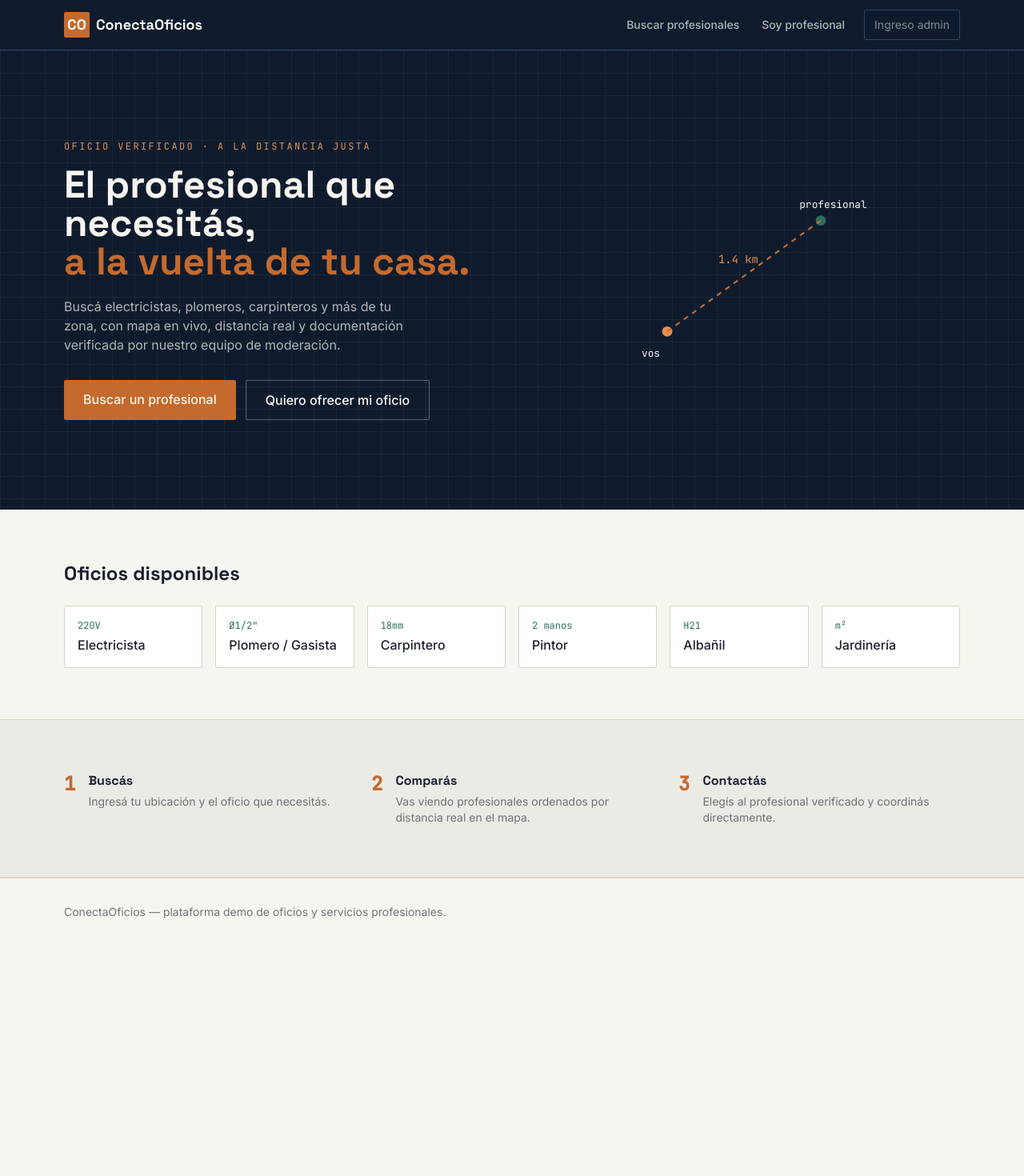
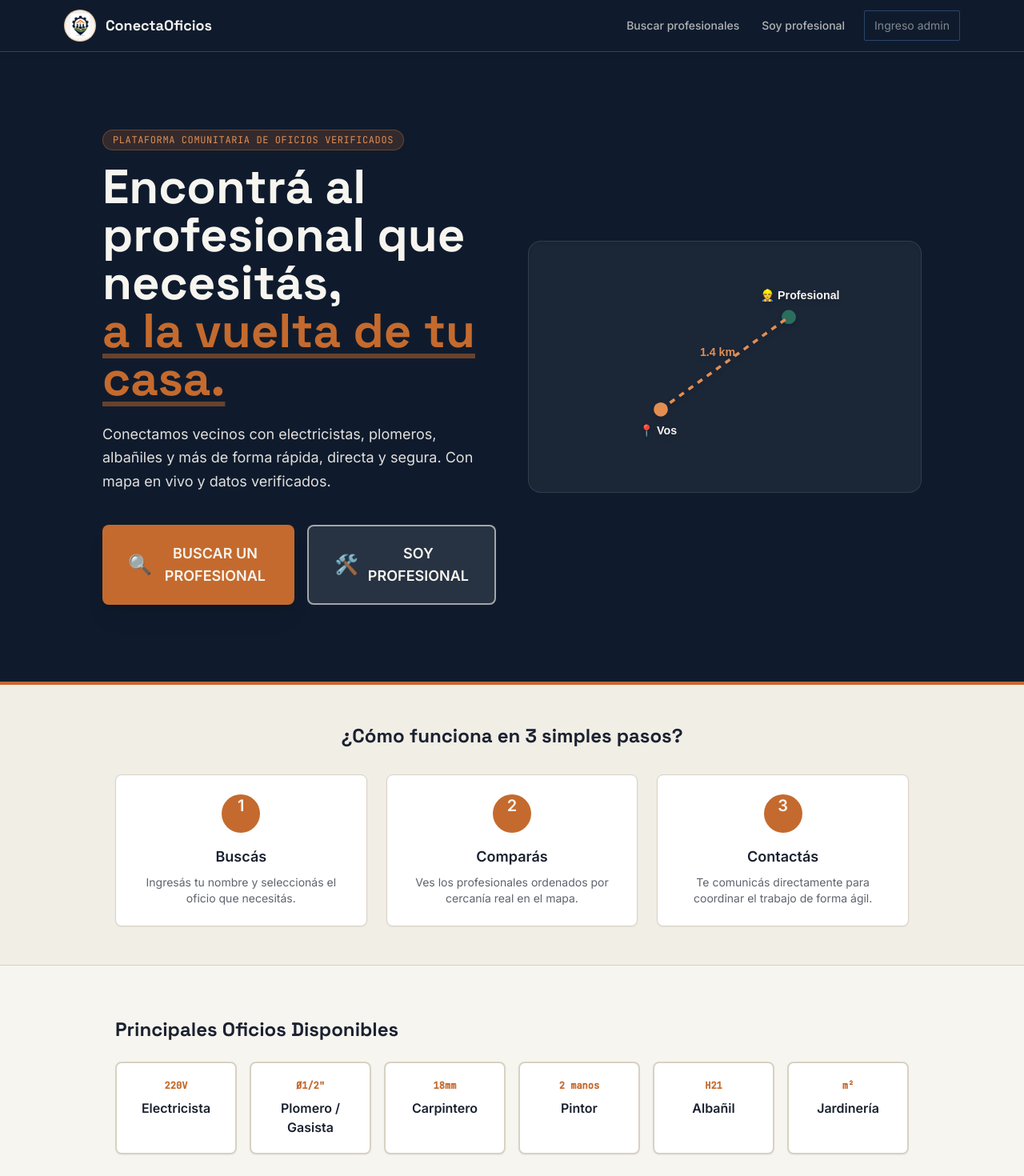
Before and after one commit to JorBuffa/directorio-profesionales, a React (Vite) app in the folder frontend/: page / in a window 1280 px wide. Shown: the top 1470 px of the page at 80% size. Before the commit the page ends 1182 px from the top, so only its background shows below. Built offline with nearby package versions, Linux system fonts and the light colour scheme.

Commit message:
Actualizacion de iconos, footer y boton de rubro

```diff
--- a/frontend/index.html
+++ b/frontend/index.html
@@ -4,6 +4,7 @@
     <meta charset="UTF-8" />
     <meta name="viewport" content="width=device-width, initial-scale=1.0" />
     <title>ConectaOficios — Encontrá al profesional que necesitás</title>
+    <link rel="icon" type="image/x-icon" href="/isotipo.ico" />
     <link rel="preconnect" href="https://fonts.googleapis.com" />
     <link
       href="https://fonts.googleapis.com/css2?family=Space+Grotesk:wght@500;700&family=Inter:wght@400;500;600&family=JetBrains+Mono:wght@400;500&display=swap"
--- a/frontend/src/components/Footer.jsx
+++ b/frontend/src/components/Footer.jsx
@@ -1,8 +1,18 @@
 export default function Footer() {
   return (
     <footer className="border-t border-stone bg-paper">
-      <div className="mx-auto max-w-6xl px-4 py-8 text-sm text-ink/60">
-        <p>ConectaOficios — plataforma demo de oficios y servicios profesionales.</p>
+      <div className="mx-auto flex max-w-6xl flex-col sm:flex-row items-center justify-between px-4 py-8 text-sm text-ink/60 gap-4 text-center sm:text-left">
+
+        {/* Lado izquierdo */}
+        <div>
+          <span className="font-bold text-ink">ConectaOficios</span> — Mano de Obras y Servicios Profesionales
+        </div>
+
+        {/* Lado derecho */}
+        <div className="text-ink/80 font-medium">
+          © 2026 PiPis3D — Todos los derechos reservados
+        </div>
+
       </div>
     </footer>
   );
--- a/frontend/src/components/Navbar.jsx
+++ b/frontend/src/components/Navbar.jsx
@@ -1,5 +1,6 @@
 import { NavLink } from "react-router-dom";
 import { useAuth } from "../context/AuthContext.jsx";
+import isotipo from "../assets/isotipo.jpg"; // Asegurate que la imagen esté en src/assets/isotipo.jpg (o .png)
 
 const linkClasses = ({ isActive }) =>
   `px-3 py-2 text-sm font-medium transition-colors ${
@@ -10,11 +11,21 @@ export default function Navbar() {
   const { user, logout } = useAuth();
 
   return (
-    <header className="bg-blueprint sticky top-0 z-40 border-b border-blueprint-line">
+    <header className="bg-blueprint sticky top-0 z-40 border-b border-blueprint-line shadow-md">
       <div className="mx-auto flex max-w-6xl items-center justify-between px-4 py-3">
-        <NavLink to="/" className="flex items-center gap-2 font-display text-lg font-bold text-paper">
-          <span className="grid h-8 w-8 place-items-center rounded-sm bg-copper text-paper">CO</span>
-          ConectaOficios
+
+        {/* LOGO E ISOTIPO ADAPTADO */}
+        <NavLink to="/" className="flex items-center gap-3 font-display text-lg font-bold text-paper group">
+          <div className="w-10 h-10 rounded-full bg-paper flex items-center justify-center p-1 shadow-inner border border-copper/40 overflow-hidden">
+            <img
+              src={isotipo}
+              alt="ConectaOficios Isotipo"
+              className="w-full h-full object-contain"
+            />
+          </div>
+          <span className="group-hover:text-copper transition">
+            ConectaOficios
+          </span>
         </NavLink>
 
         <nav className="flex items-center gap-1">
--- a/frontend/src/pages/Buscar.jsx
+++ b/frontend/src/pages/Buscar.jsx
@@ -217,16 +217,17 @@ export default function Buscar() {
       {/* PASO 3 */}
       {paso === "resultados" && (
         <div>
-          <div className="flex items-center justify-between border-b border-stone pb-4">
+          {/* Cabecera adaptada con botón grande y llamativo */}
+          <div className="flex flex-col sm:flex-row sm:items-center sm:justify-between border-b border-stone pb-4 gap-4">
             <div>
               <h1 className="font-display text-2xl font-bold text-ink">Profesionales más cercanos</h1>
               <p className="text-sm text-ink/60">Resultados ordenados por cercanía para <strong>{nombreCliente}</strong>.</p>
             </div>
             <button
               onClick={() => setPaso("rubros")}
-              className="rounded-sm border border-stone bg-white px-4 py-2 text-xs font-medium text-ink hover:border-copper cursor-pointer"
+              className="w-full sm:w-auto rounded-xl bg-copper px-5 py-3 text-sm font-bold text-paper shadow-md hover:bg-copper/90 transition flex items-center justify-center gap-2 cursor-pointer"
             >
-              Elegir otro rubro
+              🔍 Elegir otro rubro
             </button>
           </div>
 
--- a/frontend/src/pages/Home.jsx
+++ b/frontend/src/pages/Home.jsx
@@ -11,113 +11,116 @@ const categorias = [
 
 export default function Home() {
   return (
-    <div>
-      {/* HERO: grilla de plano técnico + línea de ruta punteada, el elemento
-          firma de la página, conectando un pin de profesional con el usuario. */}
-      <section className="relative overflow-hidden bg-blueprint bg-blueprintGrid bg-grid">
-        <div className="mx-auto grid max-w-6xl gap-10 px-4 py-20 md:grid-cols-2 md:py-28">
+    <div className="bg-paper min-h-screen">
+      {/* HERO: Sección principal rediseñada con alto impacto y botones gigantes */}
+      <section className="bg-blueprint px-4 py-16 md:py-24 text-paper text-center md:text-left border-b-4 border-copper">
+        <div className="mx-auto max-w-5xl grid gap-10 md:grid-cols-2 items-center">
+
+          {/* Textos y botones de acceso principal */}
           <div>
-            <p className="font-mono text-xs uppercase tracking-[0.2em] text-copper-light">
-              Oficio verificado · a la distancia justa
+            <span className="inline-block bg-copper/20 text-copper-light border border-copper/40 px-3 py-1 rounded-full text-xs font-mono tracking-wider uppercase mb-4">
+              Plataforma comunitaria de oficios verificados
+            </span>
+            <h1 className="font-display text-4xl font-extrabold leading-tight md:text-6xl text-paper">
+              Encontrá al profesional que necesitás, <br />
+              <span className="text-copper underline decoration-copper/50 underline-offset-8">a la vuelta de tu casa.</span>
+            </h1>
+            <p className="mt-6 text-lg text-paper/90 leading-relaxed max-w-xl">
+              Conectamos vecinos con electricistas, plomeros, albañiles y más de forma rápida, directa y segura. Con mapa en vivo y datos verificados.
             </p>
-            <h1 className="mt-4 font-display text-4xl font-bold leading-[1.05] text-paper md:text-5xl">
-              El profesional que necesitás,
-              <br />
-              <span className="text-copper">a la vuelta de tu casa.</span>
-            </h1>
-            <p className="mt-5 max-w-md text-paper/70">
-              Buscá electricistas, plomeros, carpinteros y más de tu zona, con
-              mapa en vivo, distancia real y documentación verificada por
-              nuestro equipo de moderación.
-            </p>
-            <div className="mt-8 flex flex-wrap gap-3">
+
+            {/* BOTONES GIGANTES Y DESTACADOS PARA FÁCIL ACCESO */}
+            <div className="mt-10 flex flex-col sm:flex-row gap-4 justify-center md:justify-start">
               <Link
                 to="/buscar"
-                className="rounded-sm bg-copper px-6 py-3 font-medium text-paper transition hover:bg-copper-dark"
+                className="rounded-lg bg-copper px-8 py-5 text-center font-bold text-paper text-lg shadow-xl transition hover:bg-copper-dark transform hover:-translate-y-0.5 flex items-center justify-center gap-3"
               >
-                Buscar un profesional
+                <span className="text-2xl">🔍</span>
+                <span>BUSCAR UN PROFESIONAL</span>
               </Link>
+
               <Link
                 to="/soy-profesional"
-                className="rounded-sm border border-paper/30 px-6 py-3 font-medium text-paper transition hover:border-copper hover:text-copper"
+                className="rounded-lg bg-white/10 border-2 border-paper/60 px-8 py-5 text-center font-bold text-paper text-lg transition hover:bg-white/20 hover:border-paper flex items-center justify-center gap-3"
               >
-                Quiero ofrecer mi oficio
+                <span className="text-2xl">🛠️</span>
+                <span>SOY PROFESIONAL</span>
               </Link>
             </div>
           </div>
 
-          {/* Diagrama de "ruta" tipo plano, con el pin del profesional y el
-              usuario conectados por una línea punteada y una cota de distancia. */}
-          <div className="relative hidden items-center justify-center md:flex">
-            <svg viewBox="0 0 360 280" className="w-full max-w-sm">
-              <circle cx="90" cy="200" r="6" fill="#E28E52" />
-              <circle cx="270" cy="70" r="6" fill="#2B6E5E" />
+          {/* Gráfico o ilustración visual lateral simplificada */}
+          <div className="hidden md:flex justify-center bg-white/5 p-8 rounded-2xl border border-white/10 shadow-inner">
+            <svg viewBox="0 0 360 280" className="w-full max-w-xs drop-shadow-md">
+              <circle cx="90" cy="200" r="10" fill="#E28E52" />
+              <circle cx="270" cy="70" r="10" fill="#2B6E5E" />
               <line
                 x1="90"
                 y1="200"
                 x2="270"
                 y2="70"
-                stroke="#C46A2E"
-                strokeWidth="2"
-                strokeDasharray="6 6"
+                stroke="#E28E52"
+                strokeWidth="4"
+                strokeDasharray="8 8"
               />
-              <text x="60" y="230" fill="#F7F5EF" fontSize="12" fontFamily="JetBrains Mono">
-                vos
+              <text x="60" y="235" fill="#F7F5EF" fontSize="16" fontWeight="bold" fontFamily="sans-serif">
+                📍 Vos
               </text>
-              <text x="245" y="55" fill="#F7F5EF" fontSize="12" fontFamily="JetBrains Mono">
-                profesional
+              <text x="230" y="45" fill="#F7F5EF" fontSize="16" fontWeight="bold" fontFamily="sans-serif">
+                👷 Profesional
               </text>
-              <text x="150" y="120" fill="#E28E52" fontSize="13" fontFamily="JetBrains Mono">
+              <text x="145" y="125" fill="#E28E52" fontSize="16" fontWeight="bold" fontFamily="sans-serif">
                 1.4 km
               </text>
             </svg>
           </div>
+
         </div>
       </section>
 
-      {/* Categorías: numeradas como cotas de plano, no como "01/02/03" genérico */}
-      <section className="mx-auto max-w-6xl px-4 py-16">
-        <h2 className="font-display text-2xl font-bold text-ink">Oficios disponibles</h2>
+      {/* SECCIÓN DE PASOS MUY CLARA */}
+      <section className="bg-stone/20 py-12 border-b border-stone">
+        <div className="mx-auto max-w-5xl px-4">
+          <h2 className="text-center font-display text-2xl font-bold text-ink mb-8">
+            ¿Cómo funciona en 3 simples pasos?
+          </h2>
+          <div className="grid gap-6 md:grid-cols-3">
+            <div className="bg-white p-6 rounded-lg border border-stone shadow-sm text-center">
+              <span className="inline-block w-12 h-12 leading-12 rounded-full bg-copper text-paper font-bold text-xl mb-4">1</span>
+              <h3 className="font-bold text-ink text-lg">Buscás</h3>
+              <p className="mt-2 text-sm text-ink/70">Ingresás tu nombre y seleccionás el oficio que necesitás.</p>
+            </div>
+            <div className="bg-white p-6 rounded-lg border border-stone shadow-sm text-center">
+              <span className="inline-block w-12 h-12 leading-12 rounded-full bg-copper text-paper font-bold text-xl mb-4">2</span>
+              <h3 className="font-bold text-ink text-lg">Comparás</h3>
+              <p className="mt-2 text-sm text-ink/70">Ves los profesionales ordenados por cercanía real en el mapa.</p>
+            </div>
+            <div className="bg-white p-6 rounded-lg border border-stone shadow-sm text-center">
+              <span className="inline-block w-12 h-12 leading-12 rounded-full bg-copper text-paper font-bold text-xl mb-4">3</span>
+              <h3 className="font-bold text-ink text-lg">Contactás</h3>
+              <p className="mt-2 text-sm text-ink/70">Te comunicás directamente para coordinar el trabajo de forma ágil.</p>
+            </div>
+          </div>
+        </div>
+      </section>
+
+      {/* Categorías Disponibles */}
+      <section className="mx-auto max-w-5xl px-4 py-16">
+        <h2 className="font-display text-2xl font-bold text-ink text-center md:text-left">
+          Principales Oficios Disponibles
+        </h2>
         <div className="mt-6 grid grid-cols-2 gap-4 sm:grid-cols-3 md:grid-cols-6">
           {categorias.map((c) => (
             <div
               key={c.nombre}
-              className="rounded-sm border border-stone bg-white p-4 transition hover:border-copper"
+              className="rounded-lg border-2 border-stone bg-white p-5 text-center transition hover:border-copper shadow-sm hover:shadow-md"
             >
-              <p className="font-mono text-xs text-taller">{c.medida}</p>
-              <p className="mt-1 font-medium text-ink">{c.nombre}</p>
+              <p className="font-mono text-xs font-bold text-copper">{c.medida}</p>
+              <p className="mt-2 font-bold text-ink text-base">{c.nombre}</p>
             </div>
           ))}
-        </div>
-      </section>
-
-      <section className="bg-blueprint-light/5 border-y border-stone py-16">
-        <div className="mx-auto grid max-w-6xl gap-8 px-4 md:grid-cols-3">
-          <Paso numero="1" titulo="Buscás" texto="Ingresá tu ubicación y el oficio que necesitás." />
-          <Paso
-            numero="2"
-            titulo="Comparás"
-            texto="Vas viendo profesionales ordenados por distancia real en el mapa."
-          />
-          <Paso
-            numero="3"
-            titulo="Contactás"
-            texto="Elegís al profesional verificado y coordinás directamente."
-          />
         </div>
       </section>
     </div>
   );
 }
-
-function Paso({ numero, titulo, texto }) {
-  return (
-    <div className="flex gap-4">
-      <span className="font-mono text-2xl font-bold text-copper">{numero}</span>
-      <div>
-        <h3 className="font-display font-semibold text-ink">{titulo}</h3>
-        <p className="mt-1 text-sm text-ink/60">{texto}</p>
-      </div>
-    </div>
-  );
-}
```
Also changed, not shown: frontend/src/assets/isotipo.jpg (added), 1 other file (tests, documents, lock files or other folders).
